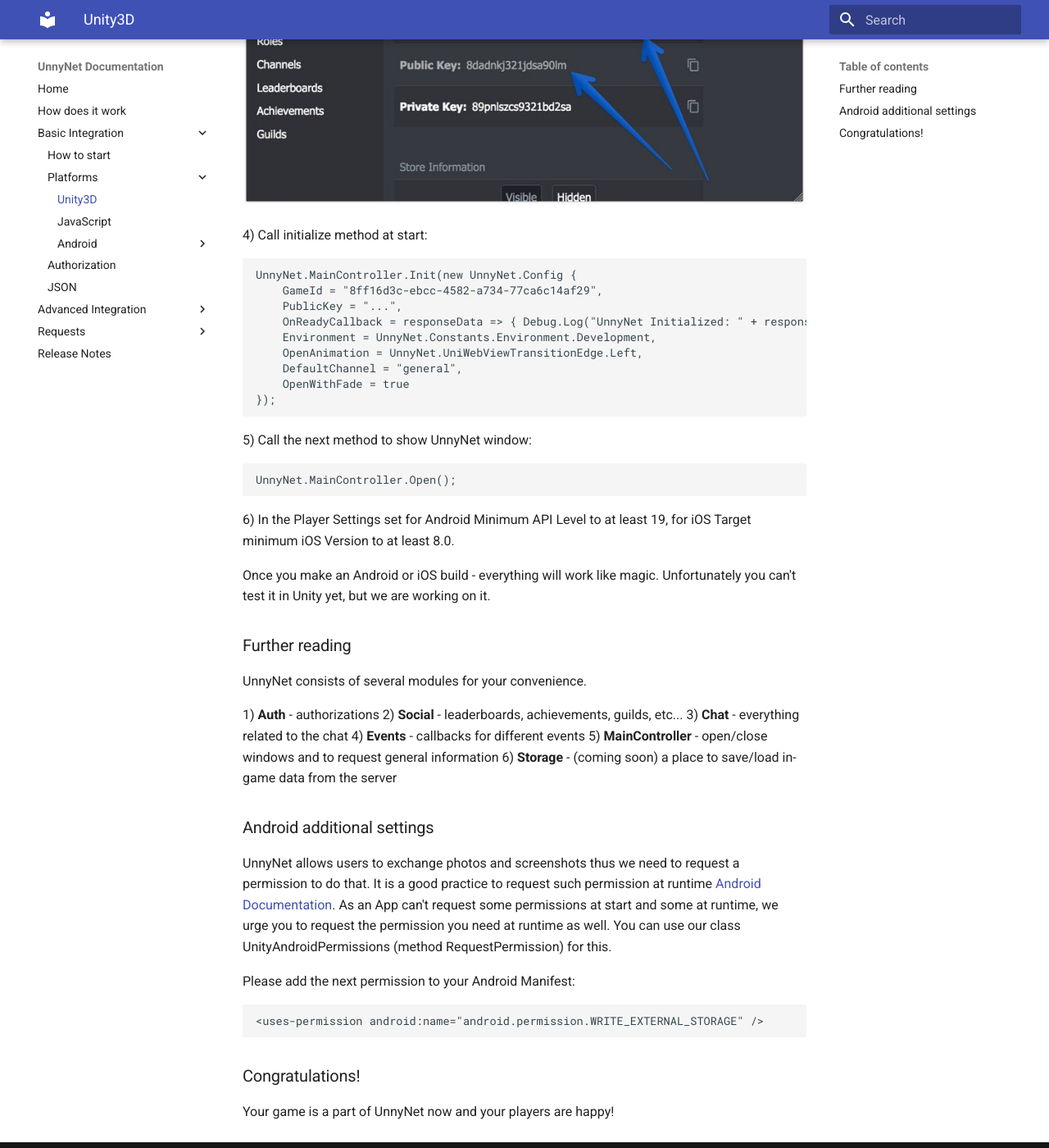
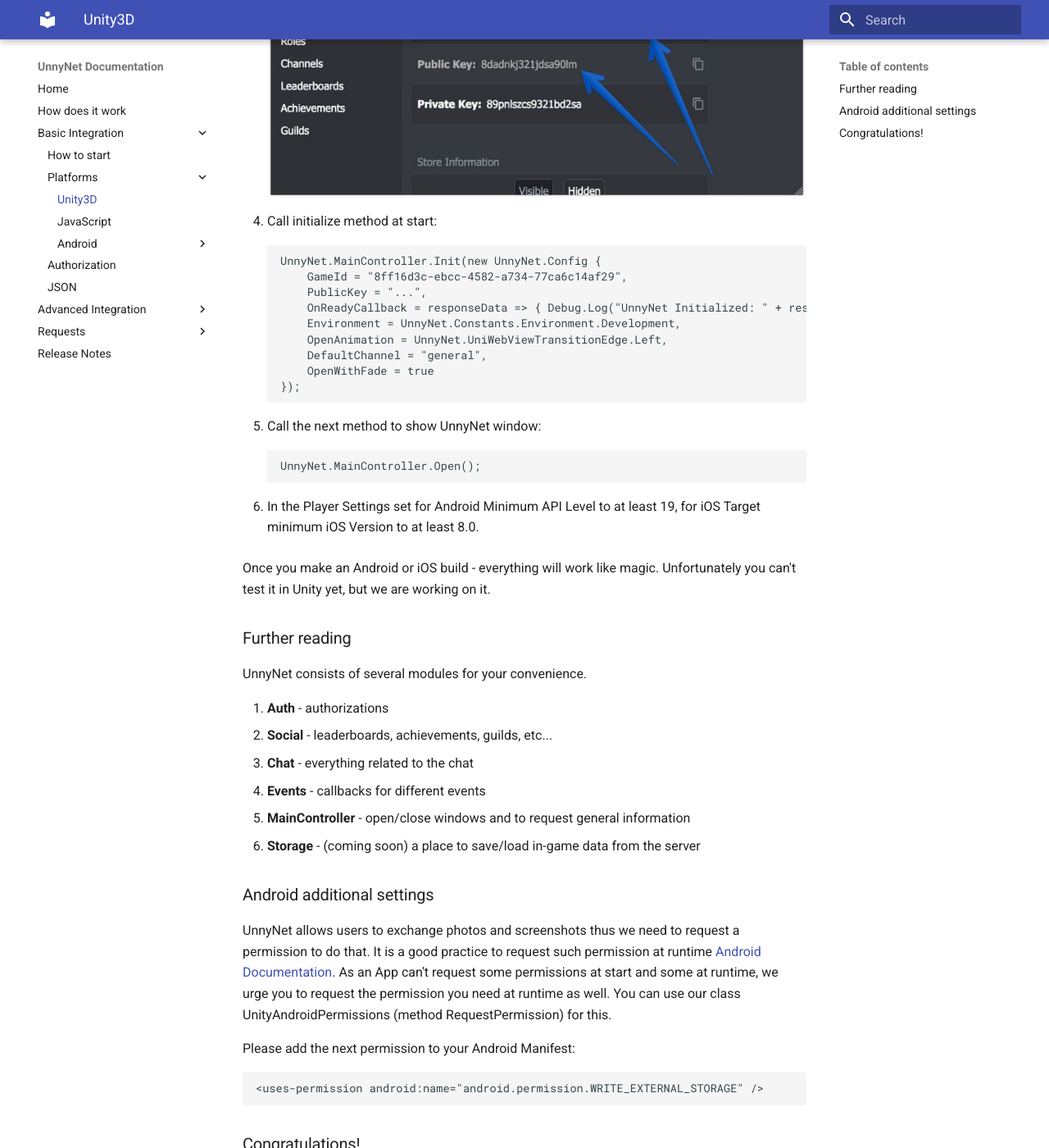
Before and after one commit to unnynet/unnynet-docs, an MkDocs documentation site: the page built from docs/basic/integration_unity3d.md, in a window 1280 px wide and 1400 px high, scrolled down 1088 px. Shown: the whole window at 82% size. Built offline with MkDocs 1.6.1 and Material for MkDocs 9.7.7, drawn with Linux system fonts in a browser that asks for light colours; some of the changed text lies outside the part shown.

Commit message:
fix lists

````diff
--- a/docs/basic/integration_unity3d.md
+++ b/docs/basic/integration_unity3d.md
@@ -2,38 +2,38 @@
 
 For your convenience we've recorded the [video of the integration](https://youtu.be/ql6h1WTBj5I)
 
-1)  Download the latest version of the plugin from the [Asset Store](https://assetstore.unity.com/packages/slug/128920).
-2)  Import the UnnyNet plugin.
-3)  Prepare Game ID and Public Key to use in the code:
-![Screenshot](../img/game_id_1_.jpg)
+1.  Download the latest version of the plugin from the [Asset Store](https://assetstore.unity.com/packages/slug/128920).
+2.  Import the UnnyNet plugin.
+3.  Prepare Game ID and Public Key to use in the code:
 
-Read and accept Terms of Service first:
-![Screenshot](../img/game_id_2_.jpg)
+    ![Screenshot](../img/game_id_1_.jpg)
 
-Copy and paste Game ID and Public Key:
-![Screenshot](../img/game_id_3_.jpg)
+    Read and accept Terms of Service first:
+    ![Screenshot](../img/game_id_2_.jpg)
 
-4)  Call initialize method at start:
+    Copy and paste Game ID and Public Key:
+    ![Screenshot](../img/game_id_3_.jpg)
 
-```
-UnnyNet.MainController.Init(new UnnyNet.Config {
-    GameId = "8ff16d3c-ebcc-4582-a734-77ca6c14af29",
-    PublicKey = "...",
-    OnReadyCallback = responseData => { Debug.Log("UnnyNet Initialized: " + responseData.Success); },
-    Environment = UnnyNet.Constants.Environment.Development,
-    OpenAnimation = UnnyNet.UniWebViewTransitionEdge.Left,
-    DefaultChannel = "general",
-    OpenWithFade = true
-});
-```
+4.  Call initialize method at start:
 
-5)  Call the next method to show UnnyNet window:
 
-```
-UnnyNet.MainController.Open();
-```
+        UnnyNet.MainController.Init(new UnnyNet.Config {
+            GameId = "8ff16d3c-ebcc-4582-a734-77ca6c14af29",
+            PublicKey = "...",
+            OnReadyCallback = responseData => { Debug.Log("UnnyNet Initialized: " + responseData.Success); },
+            Environment = UnnyNet.Constants.Environment.Development,
+            OpenAnimation = UnnyNet.UniWebViewTransitionEdge.Left,
+            DefaultChannel = "general",
+            OpenWithFade = true
+        });
 
-6)  In the Player Settings set for Android Minimum API Level to at least 19, for iOS Target minimum iOS Version to at least 8.0.
+5.  Call the next method to show UnnyNet window:
+
+
+        UnnyNet.MainController.Open();
+
+
+6.  In the Player Settings set for Android Minimum API Level to at least 19, for iOS Target minimum iOS Version to at least 8.0.
 
 Once you make an Android or iOS build - everything will work like magic. Unfortunately you can't test it in Unity yet, but we are working on it.
 
@@ -41,12 +41,12 @@
 
 UnnyNet consists of several modules for your convenience.
 
-1) **Auth** - authorizations
-2) **Social** - leaderboards, achievements, guilds, etc...
-3) **Chat** - everything related to the chat
-4) **Events** - callbacks for different events
-5) **MainController** - open/close windows and to request general information
-6) **Storage** - (coming soon) a place to save/load in-game data from the server
+1. **Auth** - authorizations
+2. **Social** - leaderboards, achievements, guilds, etc...
+3. **Chat** - everything related to the chat
+4. **Events** - callbacks for different events
+5. **MainController** - open/close windows and to request general information
+6. **Storage** - (coming soon) a place to save/load in-game data from the server
 
 ### Android additional settings
 
````
Also changed, not shown: docs/basic/integration_javascript.md (+26 -29 lines).
